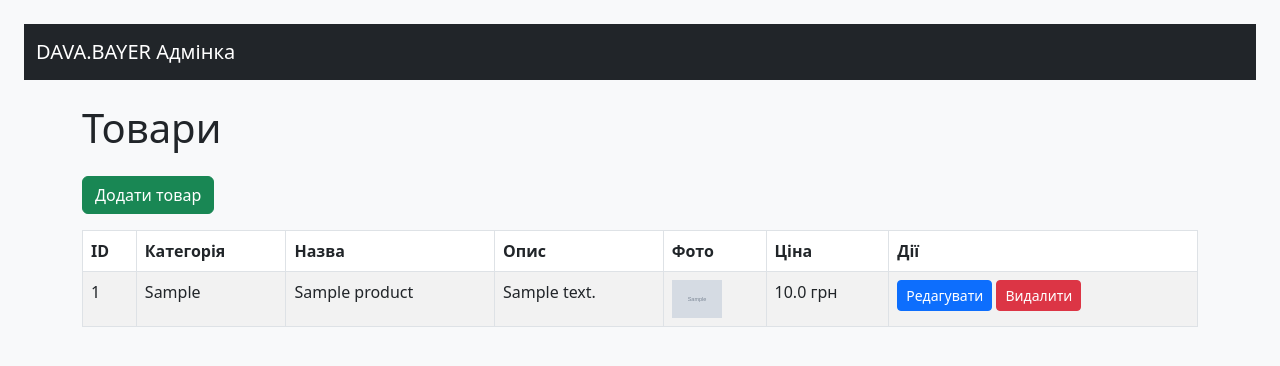
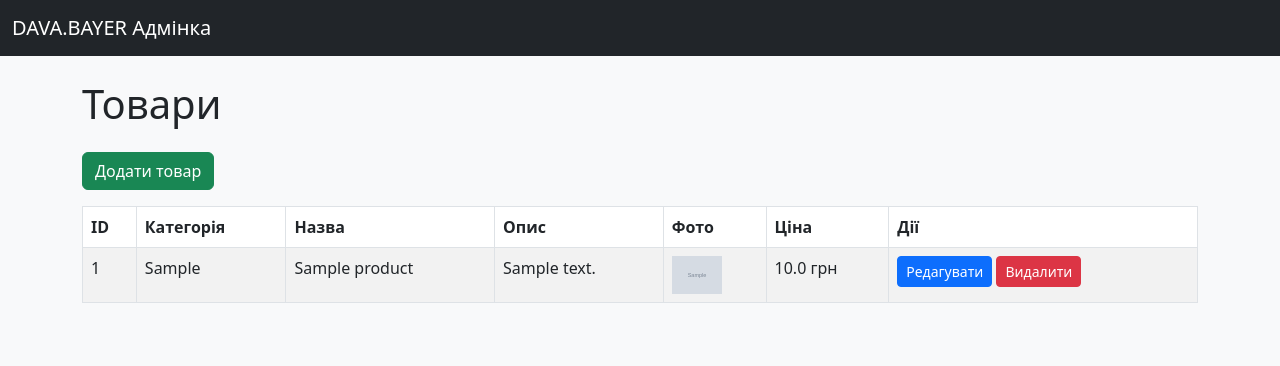
Before and after one commit to IllyaKol777/dava-bayer-web, a FastAPI app: page / in a window 1280 px wide. Shown: the top 366 px of the page. Run offline with FastAPI, Linux system fonts and the light colour scheme; tables that the repository leaves empty hold one stand-in row (values such as "Sample post"); grey boxes marked "Sample" are stand-in pictures.

Commit message:
Update index.html

```diff
--- a/templates/index.html
+++ b/templates/index.html
@@ -5,7 +5,7 @@
     <title>Адмінка DAVA.BAYER</title>
     <link href="https://cdn.jsdelivr.net/npm/bootstrap@5.3.0/dist/css/bootstrap.min.css" rel="stylesheet">
 </head>
-<body class="p-4" style="background-color: #f8f9fa;">
+<body style="background-color: #f8f9fa;">
     <nav class="navbar navbar-expand-lg navbar-dark bg-dark mb-4">
         <div class="container-fluid">
             <a class="navbar-brand" href="/">DAVA.BAYER Адмінка</a>
```
